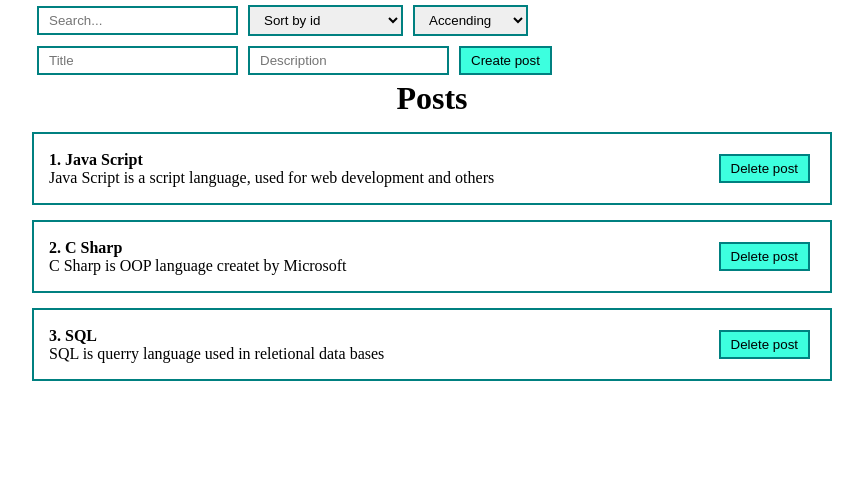
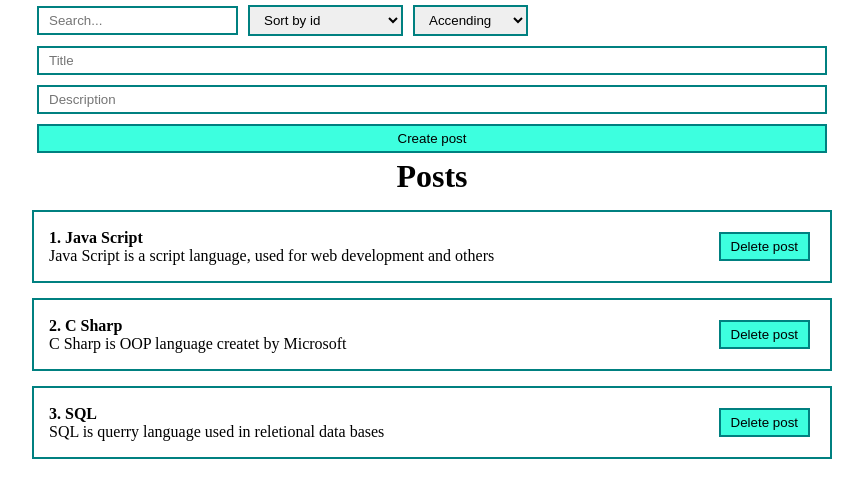
Before and after one commit to ventsislavVidulov/react-recap-utv, a React (Vite) app: page / in a window 1280 px wide. Shown: the top 498 px of the page, without its empty margins (208-1071 px from the left). Built offline with nearby package versions, Linux system fonts and the light colour scheme.

Commit message:
add styles to form

```diff
--- a/src/ui/PostForm/PostForm.jsx
+++ b/src/ui/PostForm/PostForm.jsx
@@ -1,4 +1,6 @@
 import { useState } from "react";
+
+import styles from './PostForm.module.css'
 
 import ControledInput from "../ControledInput/ControledInput";
 import MyButton from "../MyButton/MyButton";
@@ -25,7 +27,7 @@ const PostForm = ({ posts, addPostHandler }) => {
     }
 
     return (
-        <form action="">
+        <form action="" className={styles.postForm}>
             <ControledInput placeholder="Title" value={post.title} handler={titleHandler} resetSignal={resetSignal} />
             <ControledInput placeholder="Description" value={post.description} handler={descriptionHandler} resetSignal={resetSignal} />
             <MyButton onClick={handleSubmit}>Create post</MyButton>
--- /dev/null
+++ b/src/ui/PostForm/PostForm.module.css
@@ -0,0 +1,4 @@
+.postForm {
+    display: flex;
+    flex-direction: column;
+}
```
